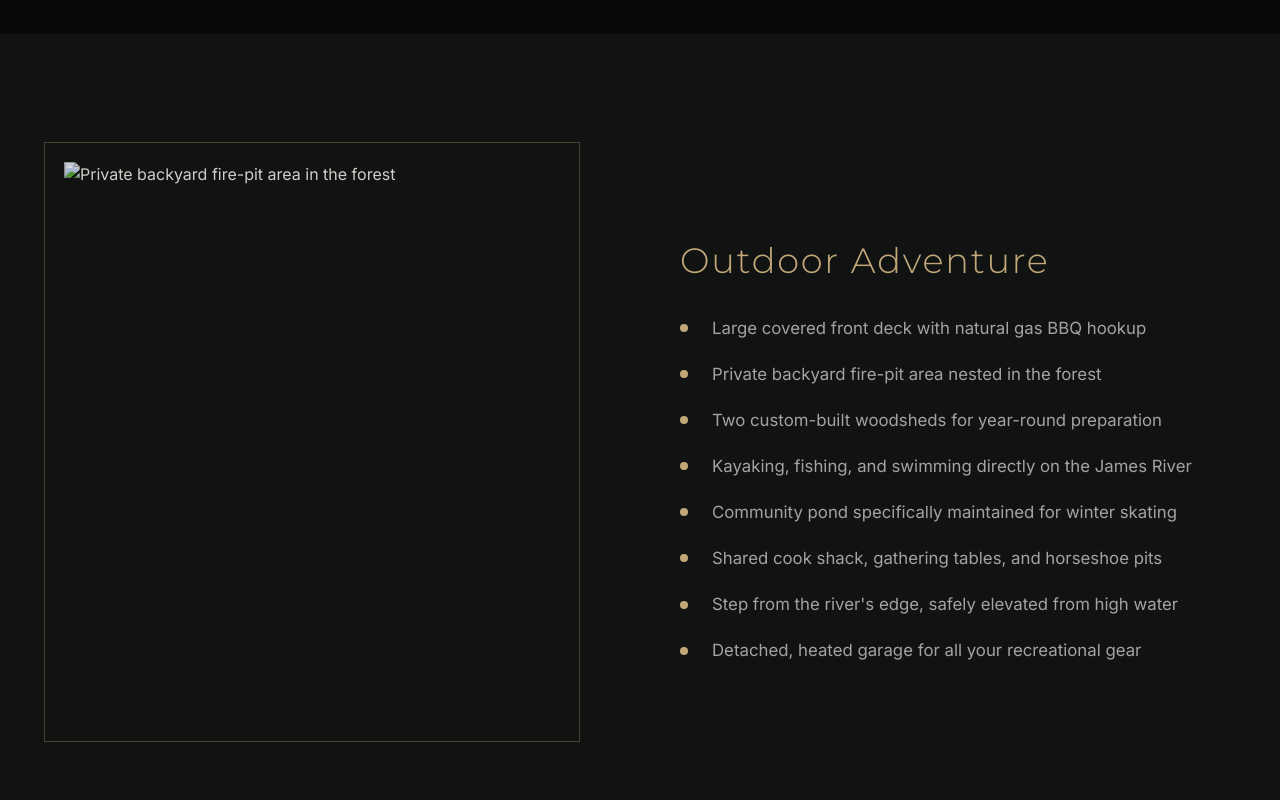
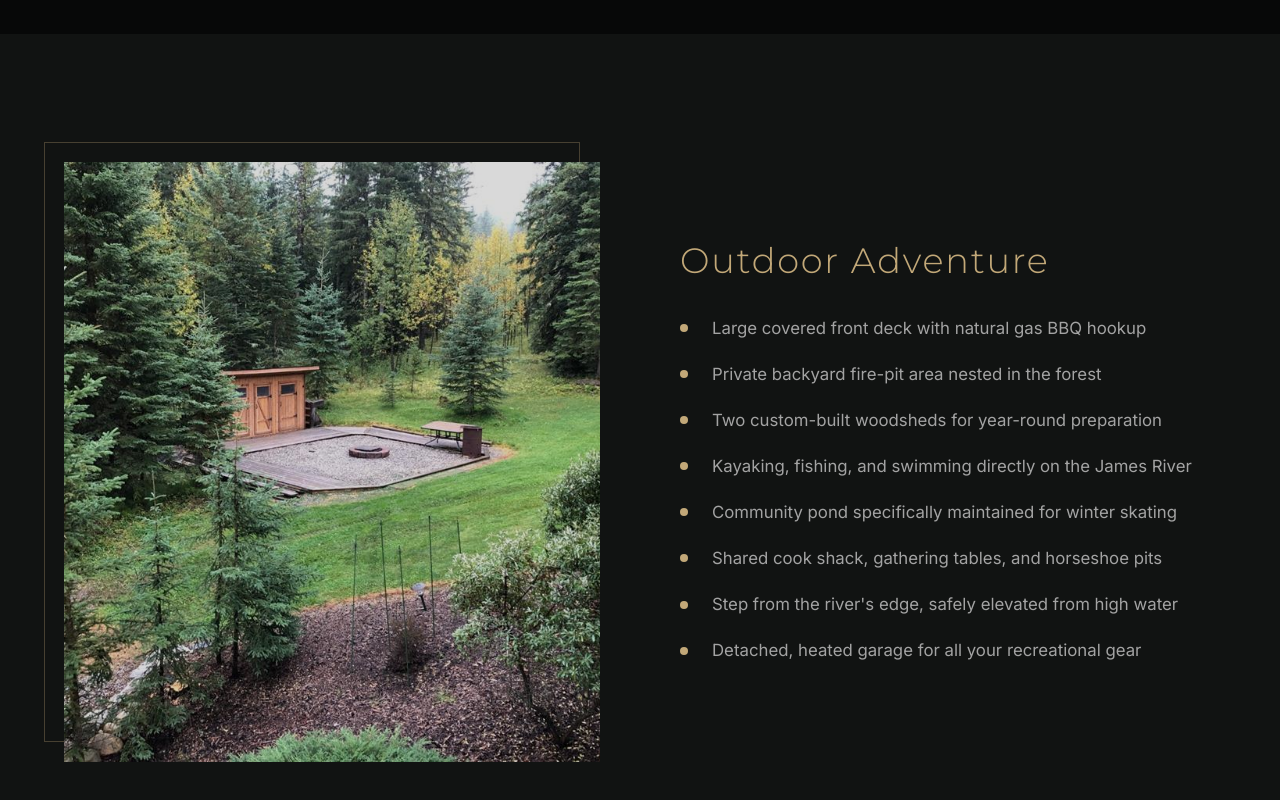
Before and after one commit to robbjprice/jamesriverhome, a plain HTML site: page index.html in a window 1280 px wide. Shown: the part 3530-4330 px from the top of the page. Drawn offline with Linux system fonts and the light colour scheme; files whose address does not match are found by name.

Commit message:
Update image source path in index.html

```diff
--- a/index.html
+++ b/index.html
@@ -651,7 +651,7 @@
                 <div class="split-image">
                     <div class="split-image-container">
                         <!-- REPLACE: Image Path -->
-                        <img src="images/firepit-forest.jpg" alt="Private backyard fire-pit area in the forest" loading="lazy">
+                        <img src="firepit-forest.jpg" alt="Private backyard fire-pit area in the forest" loading="lazy">
                     </div>
                 </div>
             </div>
```
